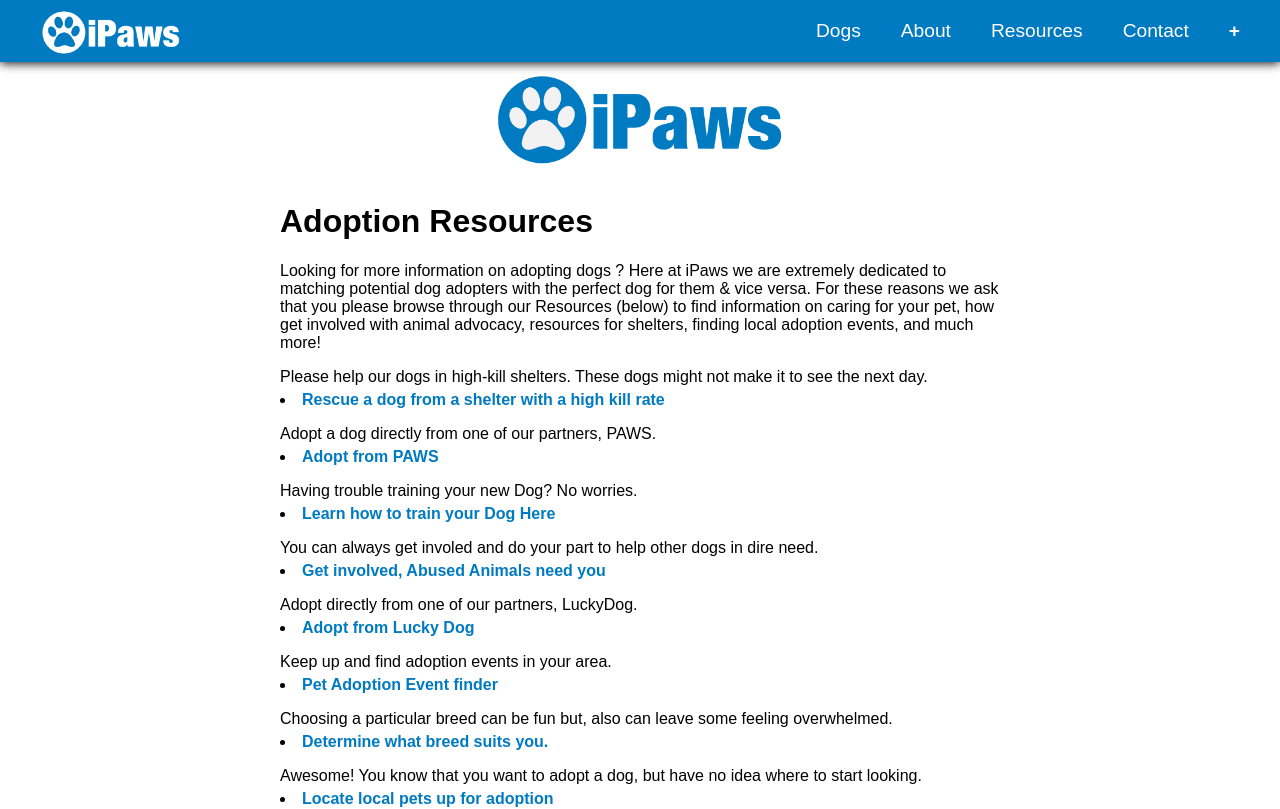
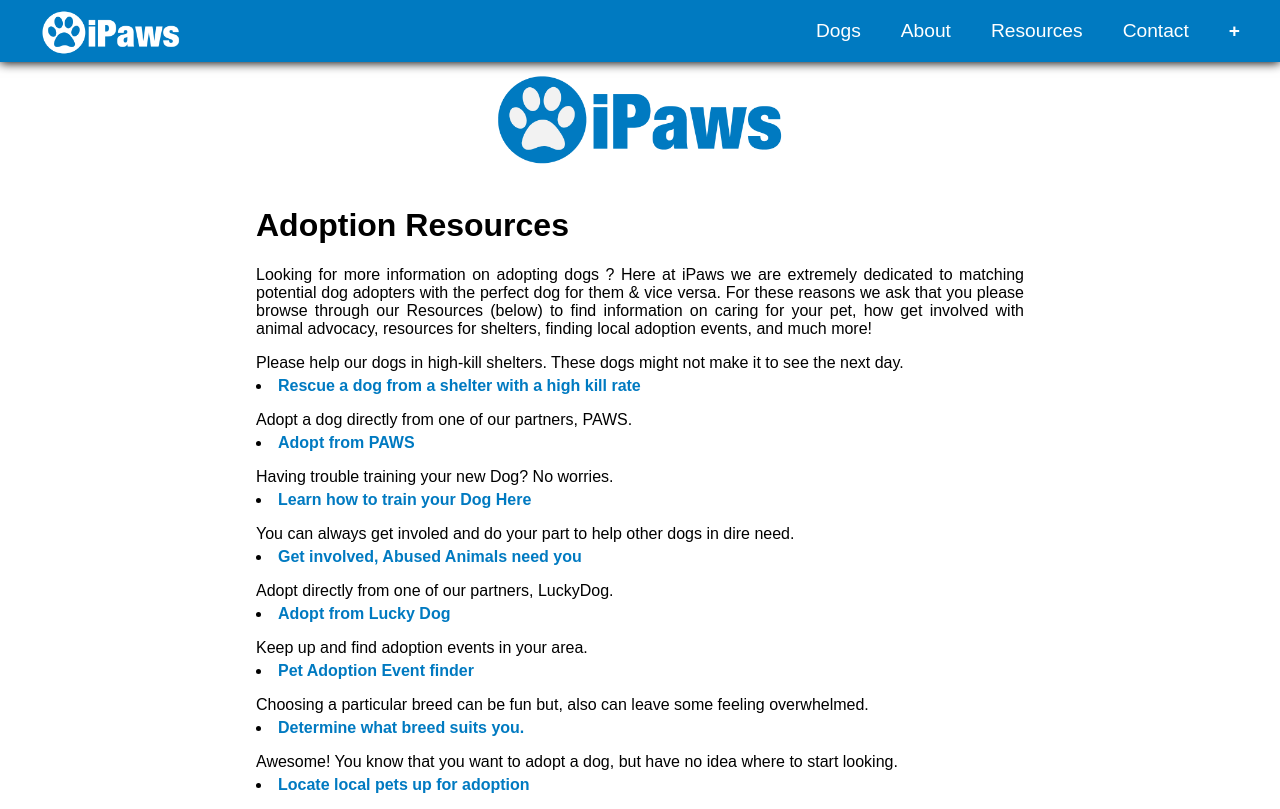
Before and after one commit to danmcquade/ipaws-front-end, a React (Create React App) app: page /#/resources in a window 1280 px wide. Shown: the top 809 px of the page. Built offline with nearby package versions, Linux system fonts and the light colour scheme.

Commit message:
Update component body spacing for About and Resources

```diff
--- a/src/About/About.css
+++ b/src/About/About.css
@@ -1,5 +1,9 @@
 .about-content {
-max-width: 75%;
+max-width: 60%;
 margin: 0 auto;
 text-align: left;
 }
+
+.about-content p {
+  text-align: justify;
+}
--- a/src/Resources/Resources.css
+++ b/src/Resources/Resources.css
@@ -8,15 +8,11 @@
 }
 .resources-container {
   text-align: left;
-  max-width: 75%;
+  max-width: 60%;
   margin: 0 auto;
   margin-bottom: 20px;
 }
-.wrapper {
-  	display: flex;
-  	flex-direction: column;
-  	justify-content: center;
-  	align-items: center;
-  	width: 75%;
-  	margin: 0 auto;
+
+.resources-container p {
+  text-align: justify;
 }
```
